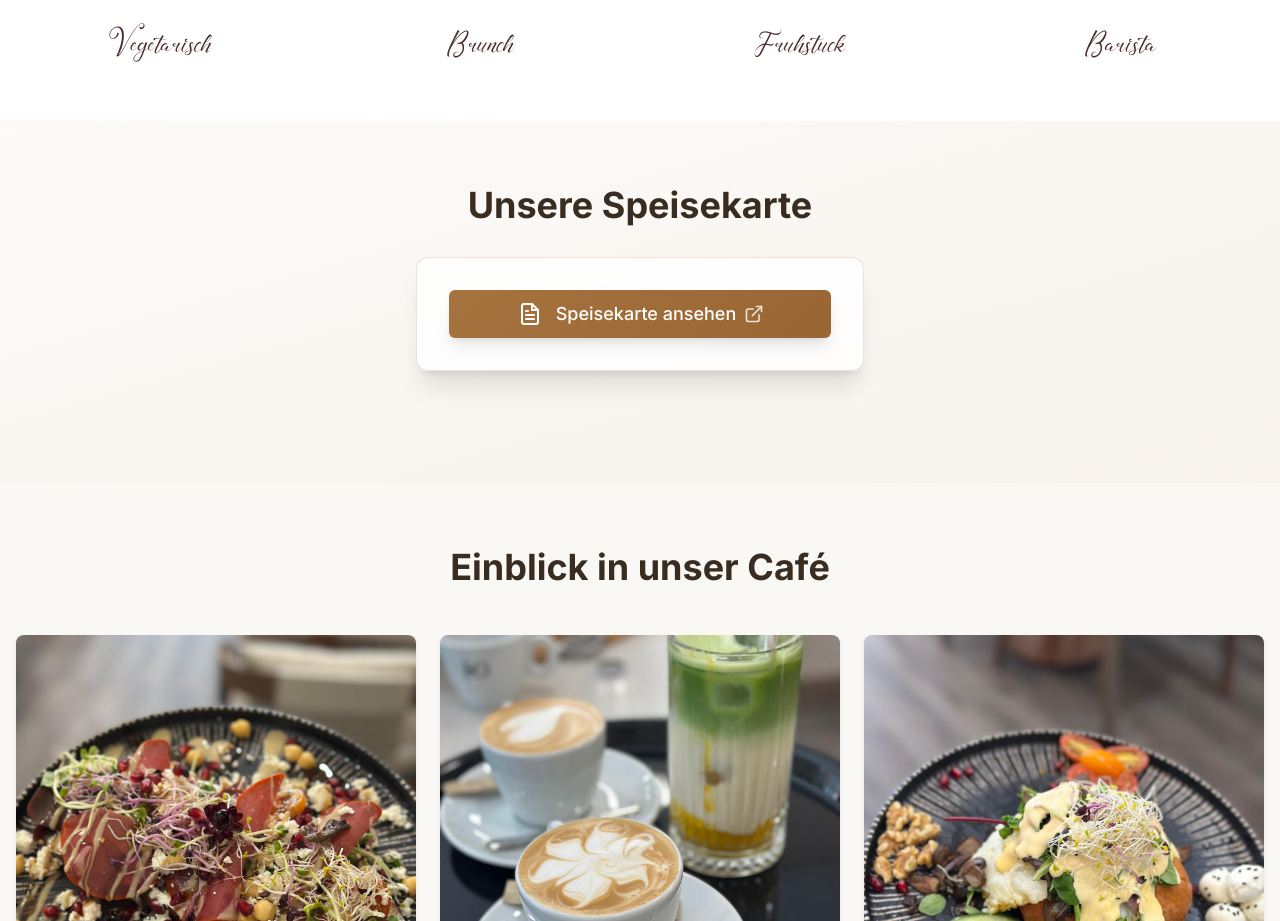
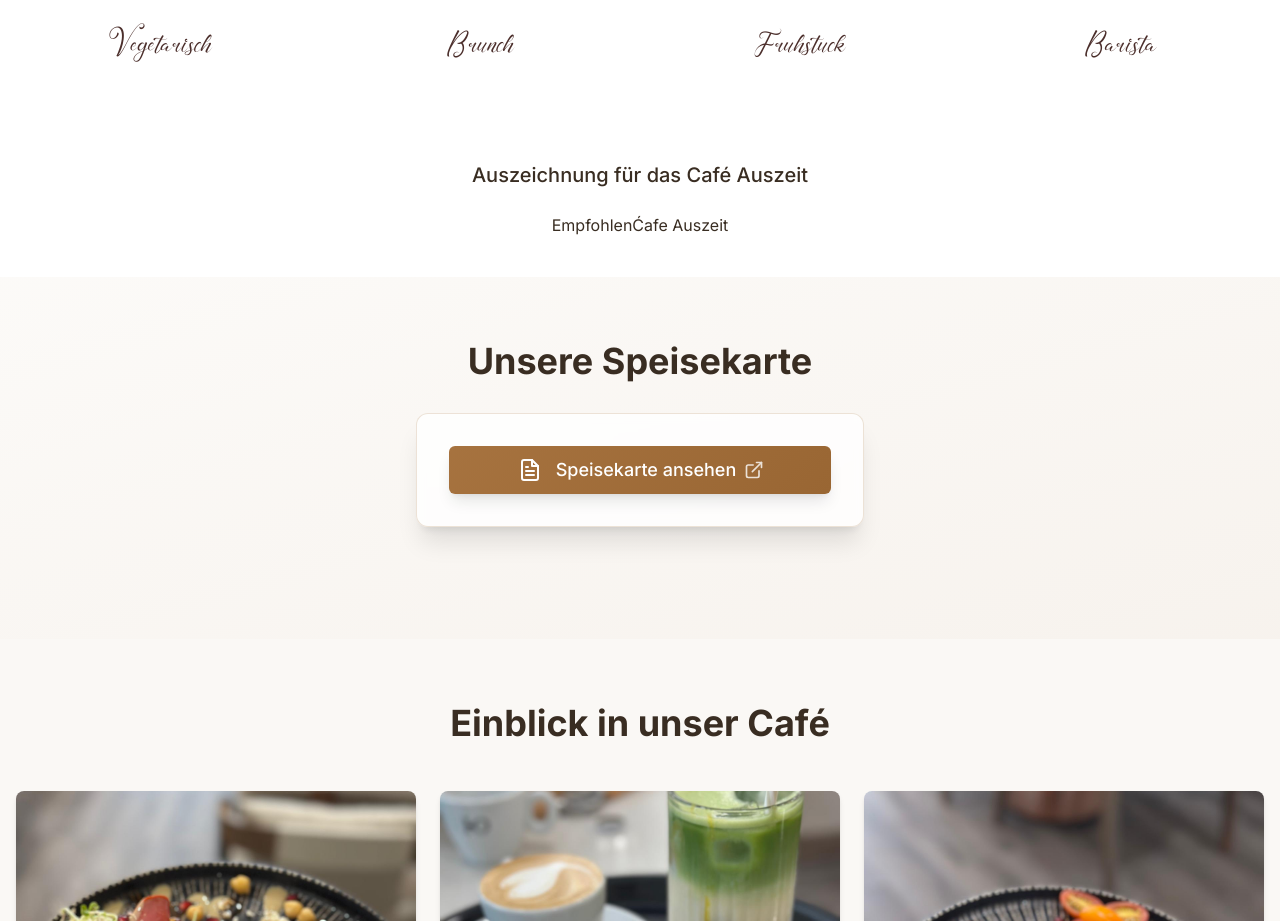
Before and after one commit to AuszeitCafe/Auszeit-Webseite, a Next.js app: page /cafe in a window 1280 px wide. Shown: the part 1089-2010 px from the top of the page. Built offline with nearby package versions, Linux system fonts and the light colour scheme.

Commit message:
auszeichnung section

```diff
--- /dev/null
+++ b/app/cafe/head.tsx
@@ -0,0 +1,10 @@
+export default function Head() {
+  return (
+    <>
+      <link
+        href="https://awards.infcdn.net/2024/badge-circledLeaves27.css"
+        rel="stylesheet"
+      />
+    </>
+  )
+}
--- a/app/cafe/page.tsx
+++ b/app/cafe/page.tsx
@@ -11,6 +11,28 @@ export default function CafePage() {
       <CafeHeader />
       <CafeHeroSection />
       <CafeAboutSection />
+      <section aria-label="Auszeichnung" className="py-10 bg-white">
+        <div className="container mx-auto px-4">
+          <div className="mx-auto max-w-3xl text-center">
+            <p className="text-lg md:text-xl font-medium text-foreground mb-6">
+              Auszeichnung für das Café Auszeit
+            </p>
+            <div className="flex justify-center">
+              <a
+                id="b-circledLeaves27"
+                target="_blank"
+                rel="noopener noreferrer"
+                href="https://de.restaurantguru.com/Cafe-Auszeit-Goslar"
+                className="b-circledLeaves27--light b-circledLeaves27--2025"
+              >
+                <span className="b-circledLeaves27__title">Empfohlen</span>
+                <span className="b-circledLeaves27__separator"></span>
+                <span className="b-circledLeaves27__name">Ćafe Auszeit</span>
+              </a>
+            </div>
+          </div>
+        </div>
+      </section>
       <PdfMenuLinkSection /> {/* Use new component */}
       <GallerySection />
       <Footer />
```
